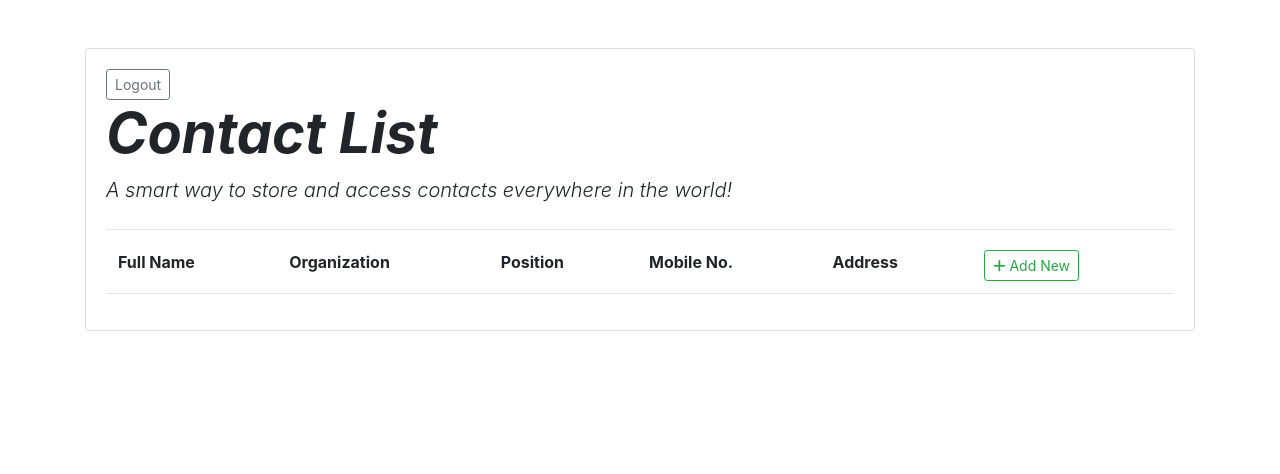
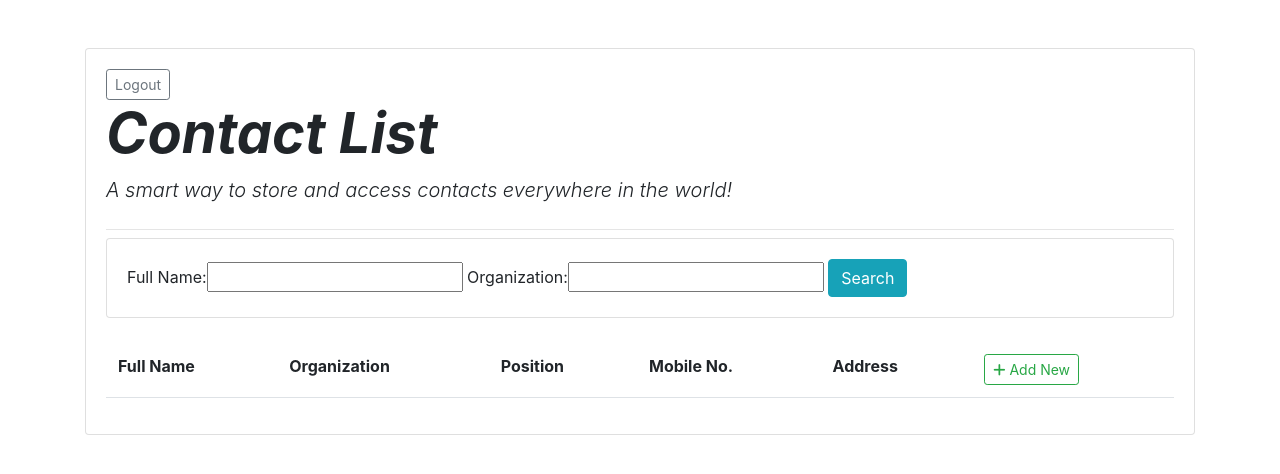
Before and after one commit to abasszakari/contacts_app, a Django app: page /contact/ in a window 1280 px wide. Shown: the top 474 px of the page. Run offline with Django 3.2, Linux system fonts and the light colour scheme; the visitor is signed in with stand-in values (Sample User, id 1); data that the repository does not hold is empty; some libraries are stand-ins or nearby versions.

Commit message:
add filter functionality

```diff
--- a/src/contacts_app/filters.py
+++ b/src/contacts_app/filters.py
@@ -1,10 +1,10 @@
 import django_filters
-from django_filters import DateFilter
+from django_filters import CharFilter
 from .models import *
 
 class ContactFilter(django_filters.FilterSet):
-
+	fullname = CharFilter(field_name='fullname', lookup_expr='icontains', label ='Full Name')
+	organization = CharFilter(field_name='organization', lookup_expr='icontains', label ='Organization')
 	class Meta:
 		model = Contact
-		fields = '__all__'
-		exclude = ['user', 'mobile', 'address']
+		fields = ['fullname', 'organization']
--- a/src/contacts_app/templates/contacts_app/base.html
+++ b/src/contacts_app/templates/contacts_app/base.html
@@ -13,7 +13,6 @@
             <div class="col mt-5">
                 <div class="card card-body">
                     <div class="row">
-
                         <div class="col">
                             <a href="{% url 'contacts_app:logout' %}" class="btn btn-outline-secondary btn-sm pull-right">Logout</a>
                         </div>
@@ -26,6 +25,19 @@
 
                     <p class="lead font-italic">A smart way to store and access contacts everywhere in the world!</p>
                     <hr class="my-2">
+
+                    <div class="row">
+                        <div class="col">
+                            <div class="card card-body">
+                                <form method='get'>
+                                    {% csrf_token %}
+                                    {{my_filter.form}}
+                                    <button class="btn btn-info" type="submit">Search</button>
+
+                                </form>
+                            </div>
+                        </div>
+                    </div><br>
 
                     {% block content %}
 
--- a/src/contacts_app/views.py
+++ b/src/contacts_app/views.py
@@ -51,7 +51,9 @@ def logoutUser(request):
 @login_required(login_url='contacts_app:login')
 def contact_list(request):
     contact_list = Contact.objects.filter(user=request.user)
-    context = {"contact_list": contact_list}
+    my_filter = ContactFilter(request.GET, queryset=contact_list)
+    contact_list = my_filter.qs
+    context = {"contact_list": contact_list, 'my_filter':my_filter}
     return render(request, 'contacts_app/contact_list.html', context)
 
 @login_required(login_url='contacts_app:login')
```
